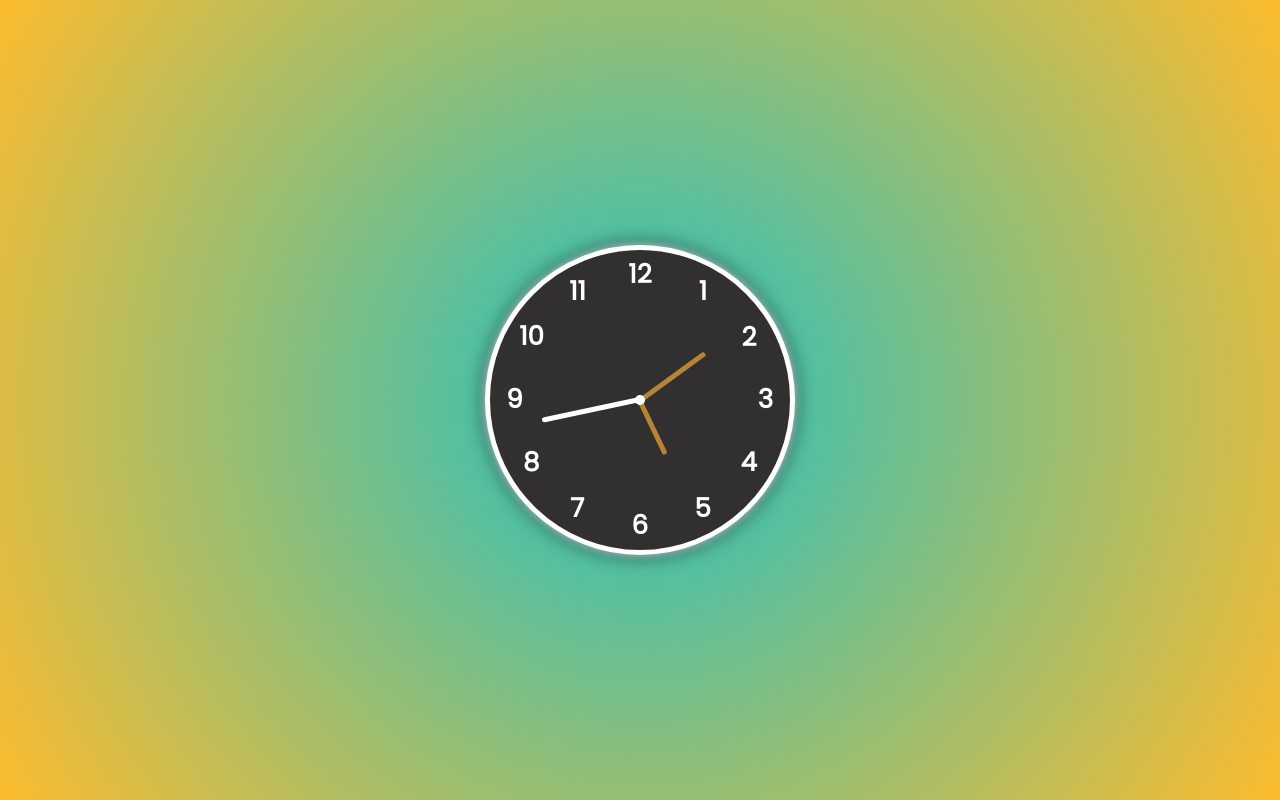
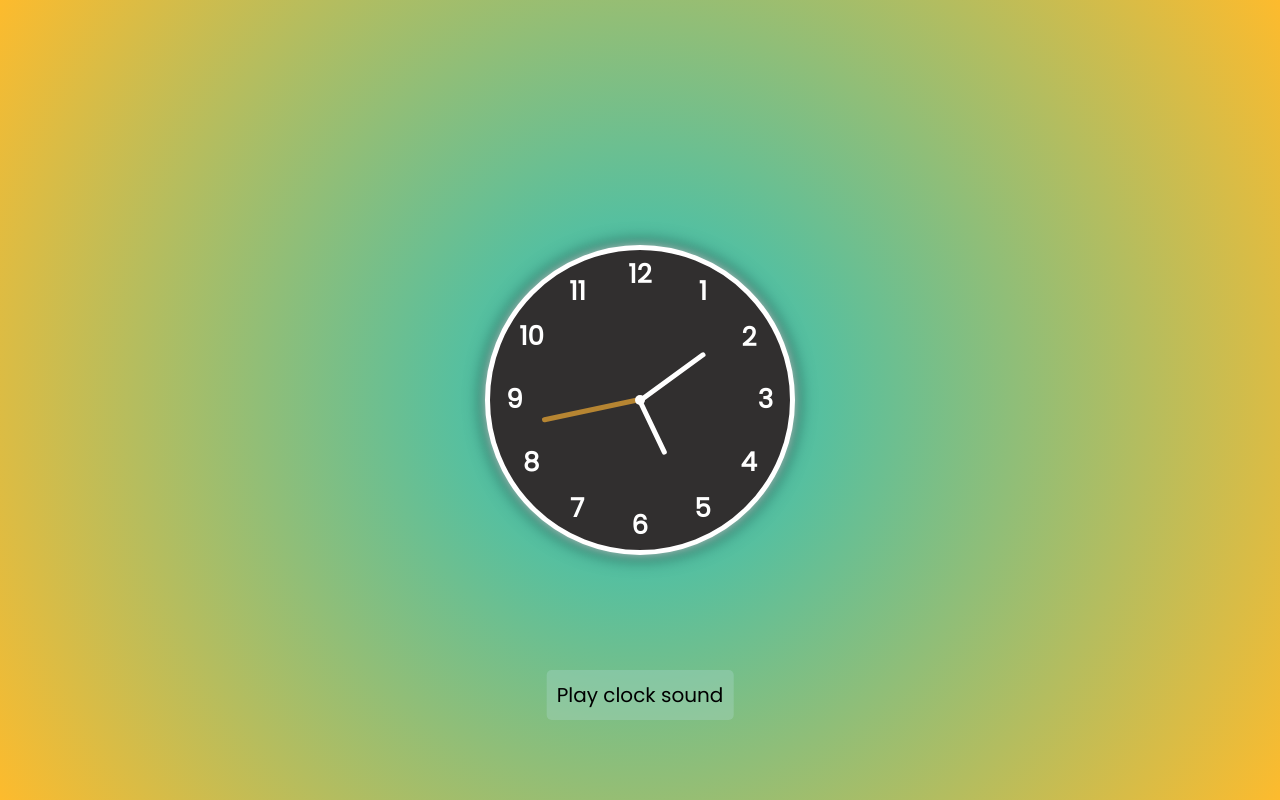
Before and after one commit to anshu8895/Analog-clock-with-sound, a plain HTML site: page index.html in a window 1280 px wide. Drawn offline with Linux system fonts and the light colour scheme.

Commit message:
Add files via upload

```diff
--- a/index.html
+++ b/index.html
@@ -11,9 +11,9 @@
 
 <body>
     <div class="clock">
-        <div class="needle hr" style="--h:60px; --clr:rgba(216, 156, 52, 0.799);"><span></span></div>
-        <div class="needle mn" style="--h:80px; --clr:rgba(216, 156, 52, 0.799);;"><span></span></div>
-        <div class="needle ss" style="--h:100px; --clr:white;"><span></span></div>
+        <div class="needle hr" style="--h:60px; --clr:white;"><span></span></div>
+        <div class="needle mn" style="--h:80px; --clr:white;"><span></span></div>
+        <div class="needle ss" style="--h:100px; --clr:rgba(216, 156, 52, 0.799);"><span></span></div>
 
         <ul>
             <li style="--i:1"><span>1</span></li>
@@ -30,6 +30,8 @@
             <li style="--i:12"><span>12</span></li>
         </ul>
     </div>
+    <button id="playButton">Play clock sound</button>
+
     <script src="script.js"></script>
 </body>
 
--- a/script.js
+++ b/script.js
@@ -1,4 +1,4 @@
-function show_clock(){
+function show_clock() {
 
 	let h = document.getElementsByClassName('hr')[0];
 	let m = document.getElementsByClassName('mn')[0];
@@ -10,11 +10,20 @@ function show_clock(){
 	let minutes = date.getMinutes();
 	let seconds = date.getSeconds();
 
-	h.style.transform = `rotate(${30 * hours + minutes/2}deg)`;
+	h.style.transform = `rotate(${30 * hours + minutes / 2}deg)`;
 	m.style.transform = `rotate(${6 * minutes}deg)`;
 	s.style.transform = `rotate(${6 * seconds}deg)`;
 
-	let sound = new Audio('clock-sound.mp3');
-	sound.play();
+	let sound;
+
+	document.getElementById('playButton').addEventListener('click', function () {
+		if (!sound) {
+			sound = new Audio('clock-sound.mp3');
+			sound.loop = true;
+			sound.play();
+		} else {
+			sound.play();
+		}
+	});
 }
 setInterval(show_clock, 1000);
--- a/style.css
+++ b/style.css
@@ -3,10 +3,10 @@
 * {
     margin: 0px;
     padding: 0px;
+    font-family: 'Poppins', sans-serif;
 }
 
 body {
-    font-family: 'Poppins', sans-serif;
     background: rgb(34, 193, 195);
     background: radial-gradient(circle, rgba(34, 193, 195, 1) 0%, rgba(253, 187, 45, 1) 100%);
     position: relative;
@@ -45,7 +45,7 @@ body {
     display: inline-block;
 }
 
-.clock::after{
+.clock::after {
     content: '';
     width: 10px;
     height: 10px;
@@ -54,16 +54,36 @@ body {
     position: absolute;
 }
 
-.needle{
+.needle {
     display: flex;
     justify-content: center;
     align-items: flex-end;
 }
 
-.needle span{
+.needle span {
     width: 5px;
     height: var(--h);
     background-color: var(--clr);
     position: absolute;
     border-radius: 5px;
 }
+
+#playButton {
+    position: fixed;
+    bottom: 80px;
+    /* Adjust as needed */
+    left: 50%;
+    transform: translateX(-50%);
+    padding: 10px;
+    background-color: rgba(182, 221, 221, 0.291);
+    border: none;
+    border-radius: 5px;
+    cursor: pointer;
+    font-size: 20px;
+    font-weight: 500;
+}
+
+#playButton:hover {
+    background-color: #4CAF50;
+    color: #fff;
+}
```
